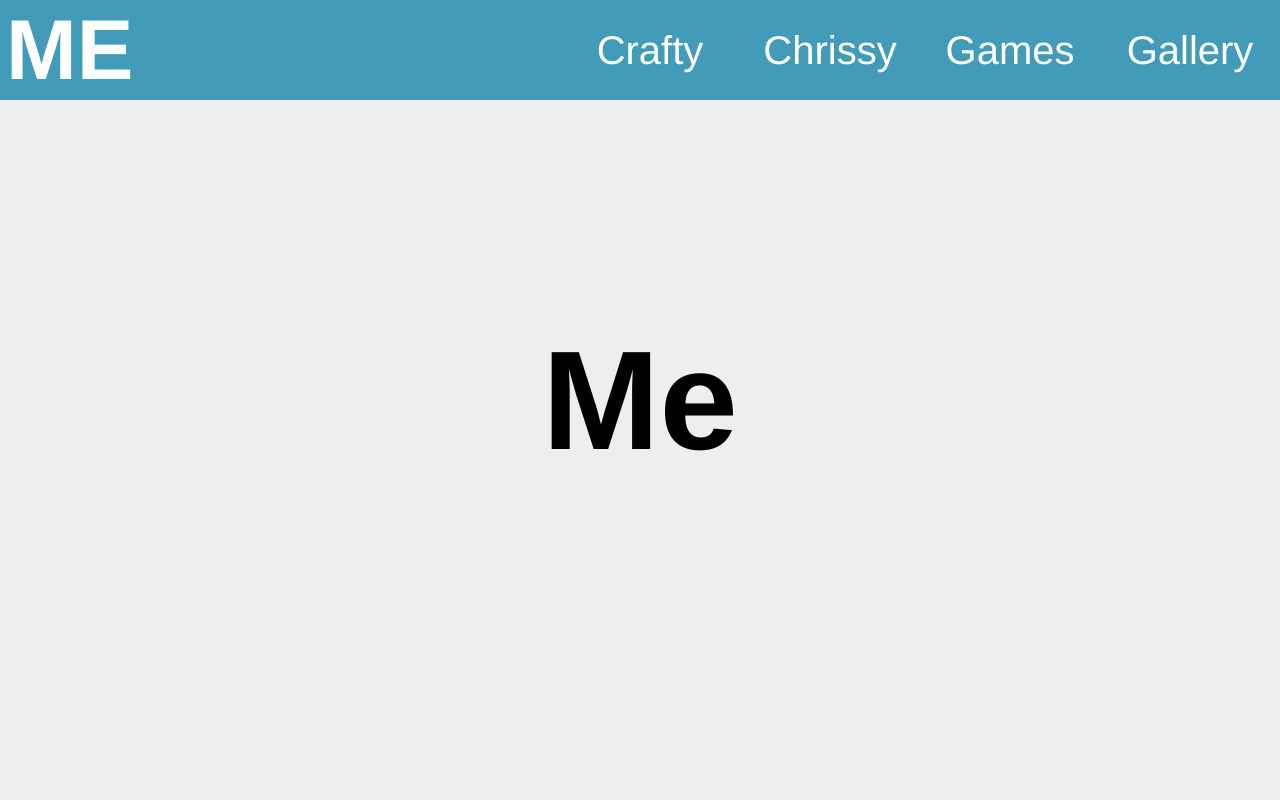
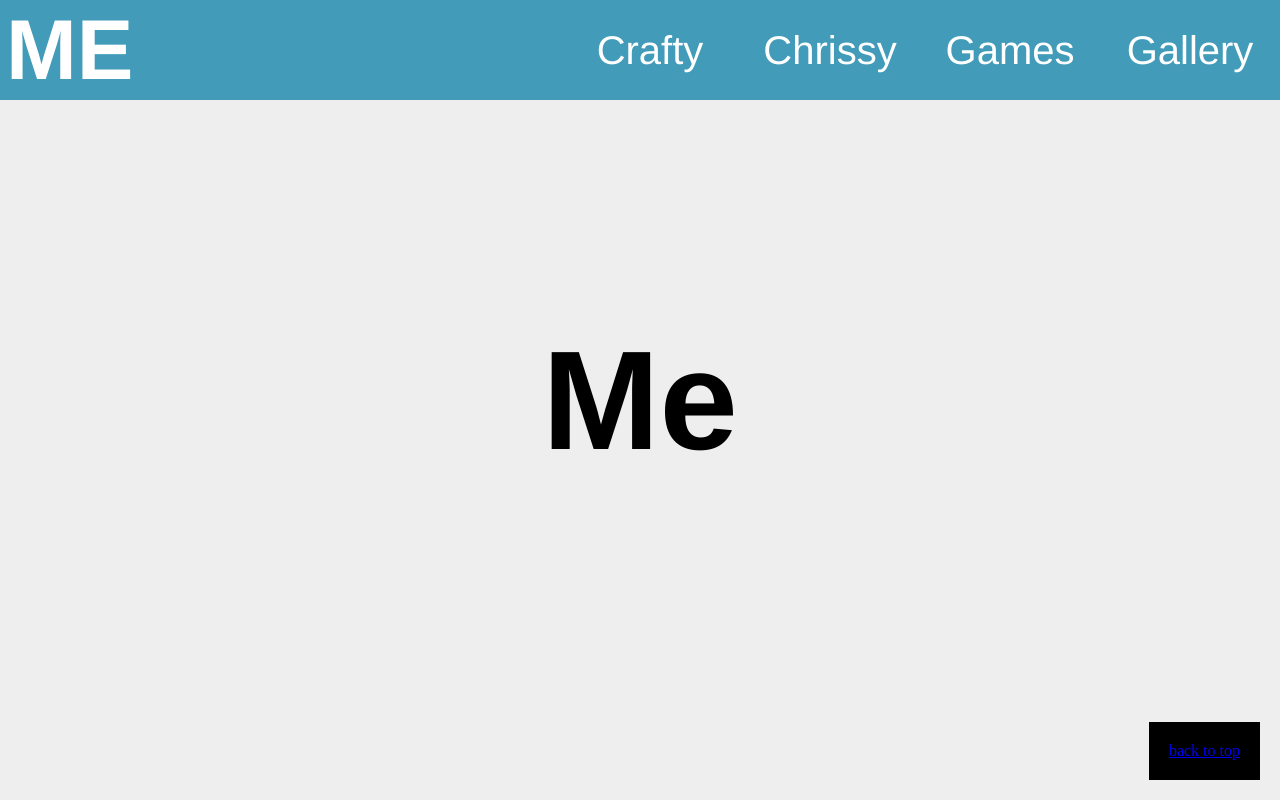
Before and after one commit to Christian-Irvine/svelte_2023_webdev1, a SvelteKit app: page / in a window 1280 px wide. Shown: the top 800 px of the page. Built offline with nearby package versions, Linux system fonts and the light colour scheme.

Commit message:
Added temporary go to top button

```diff
--- a/src/routes/+layout.svelte
+++ b/src/routes/+layout.svelte
@@ -23,7 +23,7 @@
     />
 {:else if yPos > 0 && firstLoad}
     <Header
-    fadeClass=""
+    fadeClass="header-hide"
     />
     { firstLoad = false }
 {:else}
@@ -32,7 +32,9 @@
     />
 {/if}
 
-<div class="main">
+<div class="b2t"><a href="#main">back to top</a></div>
+
+<div class="main" id="main">
 
 <slot />
 
--- a/static/css/main.css
+++ b/static/css/main.css
@@ -260,6 +260,16 @@ button:hover{
     cursor: pointer;
 }
 
+.b2t {
+    position: fixed;
+    right: 20px;
+    bottom: 20px;
+    padding: 20px;
+    background-color: black;
+    color: white;
+    z-index: 99;
+}
+
 @media (max-width: 1200px) {
     .page{
         padding: 0px;
```
